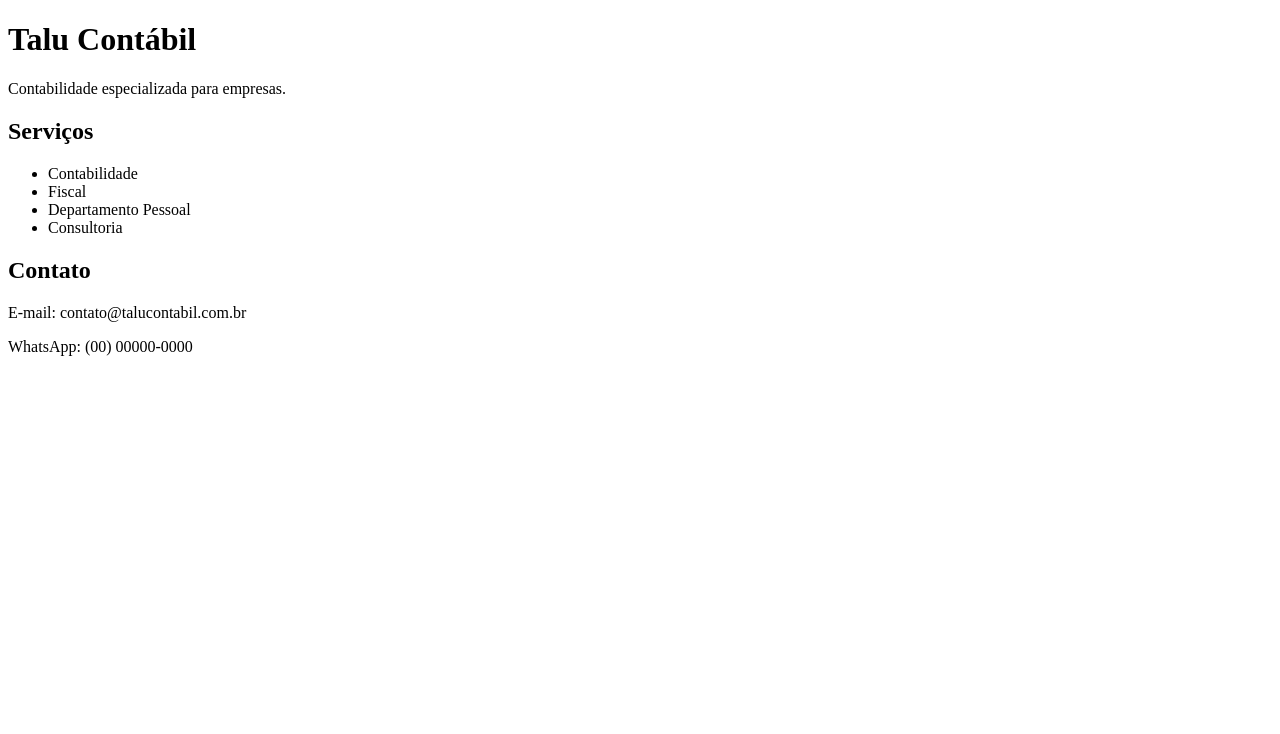
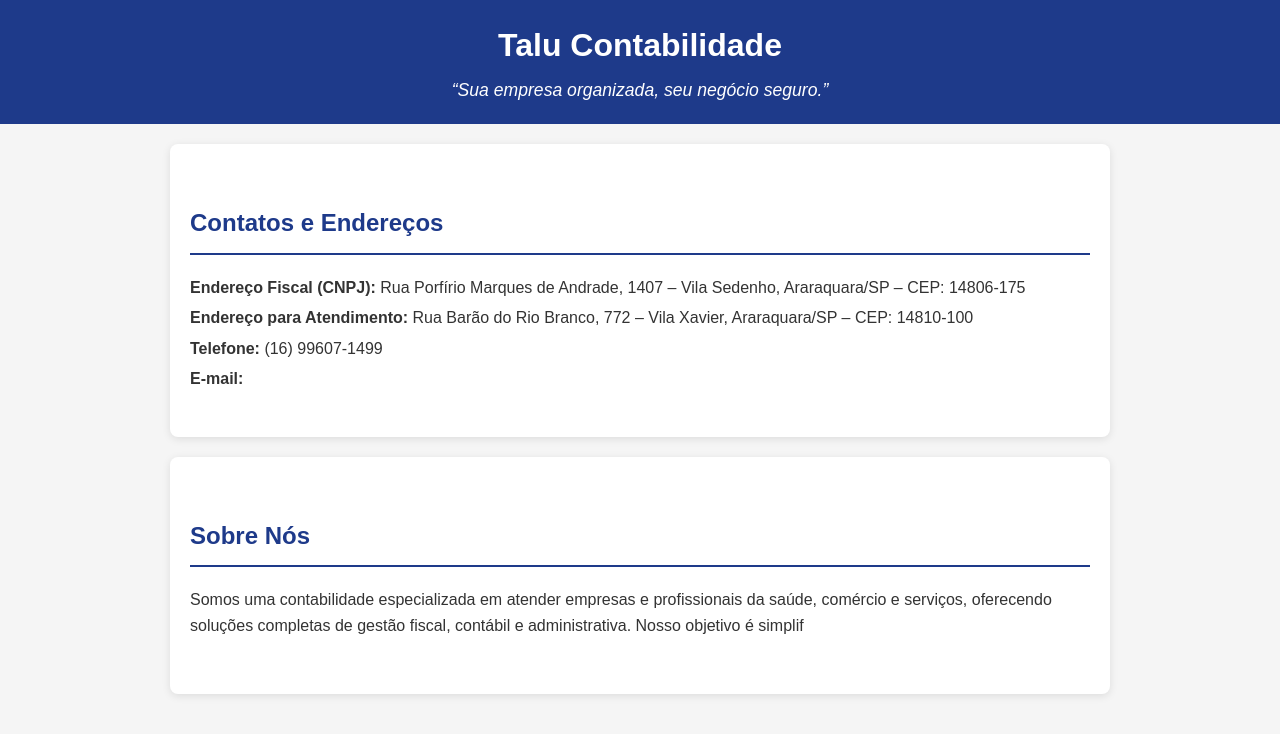
Before and after one commit to talucontabil/talucontabil.github.io, a plain HTML site: page index.html in a window 1280 px wide. Drawn offline with Linux system fonts and the light colour scheme.

Commit message:
Update index.html

```diff
--- a/index.html
+++ b/index.html
@@ -1,24 +1,100 @@
 <!DOCTYPE html>
-<html lang="pt-br">
+<html lang="pt-BR">
 <head>
   <meta charset="UTF-8">
-  <title>Talu Contábil</title>
+  <meta name="viewport" content="width=device-width, initial-scale=1.0">
+  <title>Talu Contabilidade</title>
+  <style>
+    body {
+      font-family: Arial, sans-serif;
+      margin: 0;
+      padding: 0;
+      line-height: 1.6;
+      color: #333;
+      background-color: #f5f5f5;
+    }
+
+    header {
+      background-color: #1e3a8a; /* azul padrão do escritório */
+      color: #fff;
+      padding: 20px 0;
+      text-align: center;
+    }
+
+    header h1 {
+      margin: 0;
+      font-size: 2em;
+    }
+
+    header p {
+      margin: 5px 0 0;
+      font-size: 1.1em;
+      font-style: italic;
+    }
+
+    section {
+      padding: 40px 20px;
+      max-width: 900px;
+      margin: 20px auto;
+      background-color: #fff;
+      border-radius: 8px;
+      box-shadow: 0 2px 8px rgba(0,0,0,0.1);
+    }
+
+    h2 {
+      color: #1e3a8a; /* azul */
+      margin-bottom: 20px;
+      border-bottom: 2px solid #1e3a8a;
+      padding-bottom: 10px;
+    }
+
+    ul {
+      list-style: none;
+      padding: 0;
+    }
+
+    ul li {
+      padding: 8px 0;
+    }
+
+    .contact p {
+      margin: 5px 0;
+    }
+
+    footer {
+      text-align: center;
+      padding: 20px;
+      background-color: #1e3a8a;
+      color: #fff;
+      font-size: 0.9em;
+      line-height: 1.4;
+    }
+
+    a {
+      color: #fff; /* link no rodapé branco */
+      text-decoration: none;
+    }
+
+    a:hover {
+      text-decoration: underline;
+    }
+  </style>
 </head>
 <body>
-  <h1>Talu Contábil</h1>
 
-  <p>Contabilidade especializada para empresas.</p>
+<header>
+  <h1>Talu Contabilidade</h1>
+  <p>“Sua empresa organizada, seu negócio seguro.”</p>
+</header>
 
-  <h2>Serviços</h2>
-  <ul>
-    <li>Contabilidade</li>
-    <li>Fiscal</li>
-    <li>Departamento Pessoal</li>
-    <li>Consultoria</li>
-  </ul>
+<section class="contact">
+  <h2>Contatos e Endereços</h2>
+  <p><strong>Endereço Fiscal (CNPJ):</strong> Rua Porfírio Marques de Andrade, 1407 – Vila Sedenho, Araraquara/SP – CEP: 14806-175</p>
+  <p><strong>Endereço para Atendimento:</strong> Rua Barão do Rio Branco, 772 – Vila Xavier, Araraquara/SP – CEP: 14810-100</p>
+  <p><strong>Telefone:</strong> (16) 99607-1499</p>
+  <p><strong>E-mail:</strong> <a href="mailto:contato@seudominio.com.br">contato@seudominio.com.br</a></p>
+</section>
 
-  <h2>Contato</h2>
-  <p>E-mail: contato@talucontabil.com.br</p>
-  <p>WhatsApp: (00) 00000-0000</p>
-</body>
-</html>
+<section class="about">
+  <h2>Sobre Nós</h2>
+  <p>Somos uma contabilidade especializada em atender empresas e profissionais da saúde, comércio e serviços, oferecendo soluções completas de gestão fiscal, contábil e administrativa. Nosso objetivo é simplif
```
